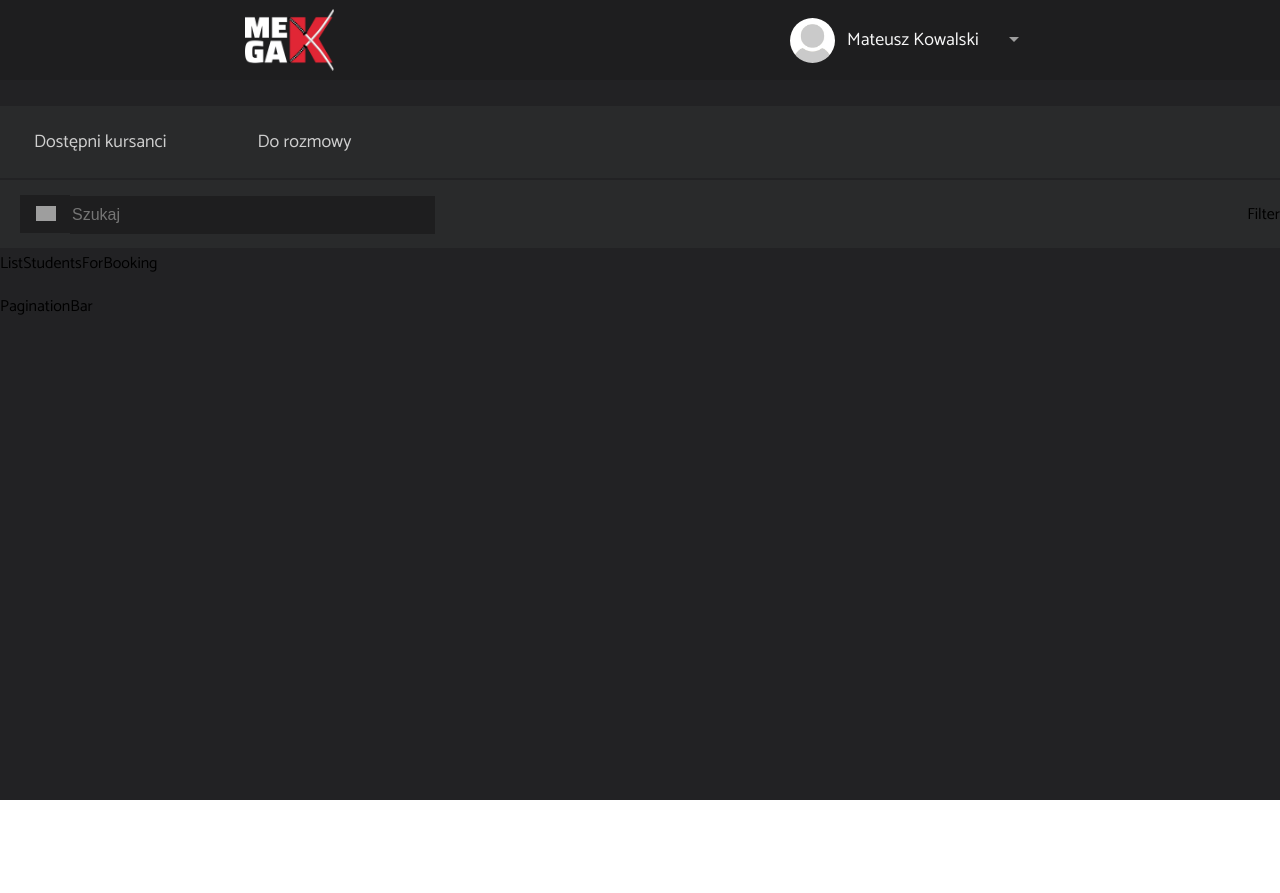
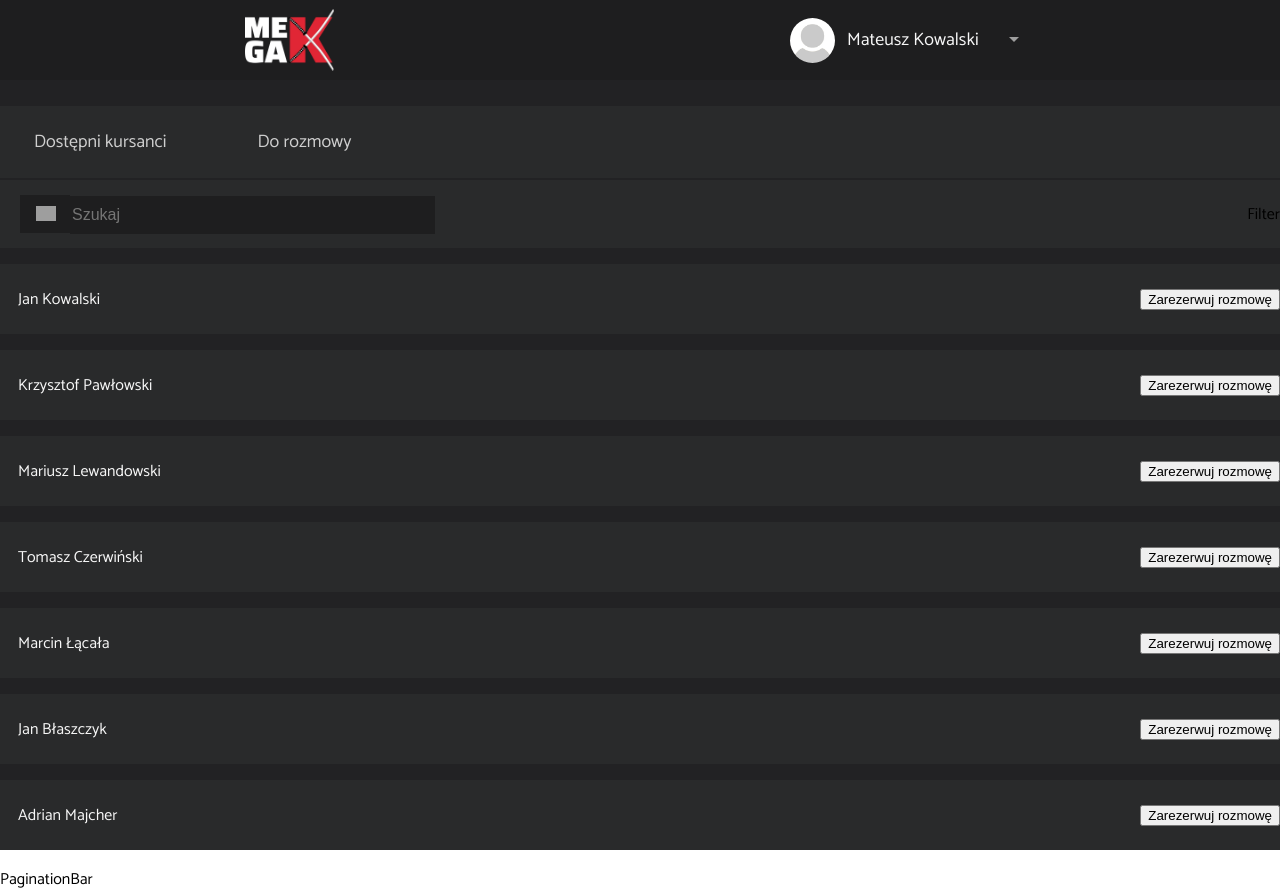
Before and after one commit to tomczer2t/head_hunter_front, a React (Create React App) app: page /hr/students in a window 1280 px wide. Before the commit the page ends 800 px from the top, so only its background shows below. Built offline with nearby package versions, Linux system fonts and the light colour scheme; grey boxes are pictures that could not be loaded.

Commit message:
progress on Hr all students css

```diff
--- a/src/components/HrAllStudents/HrAllStudents.tsx
+++ b/src/components/HrAllStudents/HrAllStudents.tsx
@@ -101,6 +101,19 @@ export const HrAllStudents = () => {
       canTakeApprenticeship: true,
       monthsOfCommercialExp: 6,
     },
+    {
+      fullName: 'Adrian Majcher',
+      courseDegree: 5,
+      courseEngagement: 3,
+      projectDegree: 4,
+      teamProjectDegree: 5,
+      expectedTypeWork: 'Biuro',
+      targetWorkCity: 'Warszawa',
+      expectedContractType: 'Umowa o pracę',
+      expectedSalary: 8000,
+      canTakeApprenticeship: true,
+      monthsOfCommercialExp: 6,
+    },
   ];
   return (
     <>
--- a/src/components/ListStudentsForBooking/ListStudentsForBooking.css
+++ b/src/components/ListStudentsForBooking/ListStudentsForBooking.css
@@ -0,0 +1,18 @@
+.list-students-for-booking__wrapper {
+    background-color: var(--user-module-table-color);
+    /*background-color: red;*/
+    max-width: 1430px;
+    margin: 0 auto;
+
+    display: block;
+
+}
+
+.list-students-for-booking {
+    background-color: var(--user-module-background-color);
+    max-width: 1390px;
+    list-style: none;
+    margin: 0 auto;
+    padding: 0;
+
+}
--- a/src/components/ListStudentsForBooking/ListStudentsForBooking.tsx
+++ b/src/components/ListStudentsForBooking/ListStudentsForBooking.tsx
@@ -1,16 +1,23 @@
 import React from 'react';
 import { Dummy } from '../HrAllStudents/HrAllStudents';
+import { SingleStudent } from './SingleStudent/SingleStudent';
+import './ListStudentsForBooking.css';
 
 export const ListStudentsForBooking = (props: Dummy[]) => {
-  const listStudents = props;
-  const listStudentsFullName = [];
-  for (let i = 0; i < 6 ; i++) {
-    listStudentsFullName.push(listStudents[i])
+  const studentsList = [];
+  for (let i = 0; i < Object.keys(props).length; i++) {
+    studentsList.push(props[i]);
   }
-  console.log(listStudentsFullName);
+
   return (
     <>
-      <div>ListStudentsForBooking</div>
+      <div className="list-students-for-booking__wrapper">
+        <ul className="list-students-for-booking">
+          {studentsList.map((student, index) => (
+            <SingleStudent {...student} key={index} />
+          ))}
+        </ul>
+      </div>
     </>
   );
 };
--- /dev/null
+++ b/src/components/ListStudentsForBooking/SingleStudent/SingleStudent.css
@@ -0,0 +1,14 @@
+.single-student {
+    background-color: var(--user-module-table-color);
+    max-width: 1390px;
+    height: 70px;
+    display: flex;
+    justify-content: space-between;
+    align-items: center;
+    margin: 16px auto 0 auto;
+}
+
+.single-student__name {
+    color: var(--user-module-text-color);
+    margin-left: 18px;
+}
--- /dev/null
+++ b/src/components/ListStudentsForBooking/SingleStudent/SingleStudent.tsx
@@ -0,0 +1,18 @@
+import React from 'react';
+import { Dummy } from '../../HrAllStudents/HrAllStudents';
+import './SingleStudent.css';
+
+interface DummyAndKey extends Dummy {
+  indexKey: number;
+}
+
+export const SingleStudent = (props: Dummy) => {
+  return (
+    <>
+      <li className="single-student">
+        <div className="single-student__name">{props.fullName}</div>
+        <button>Zarezerwuj rozmowę</button>
+      </li>
+    </>
+  );
+};
```
